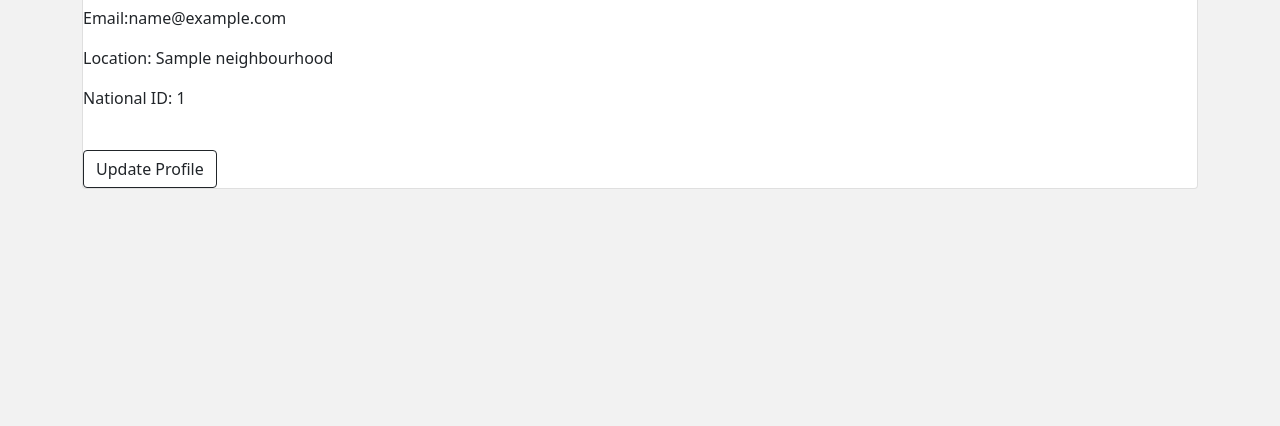
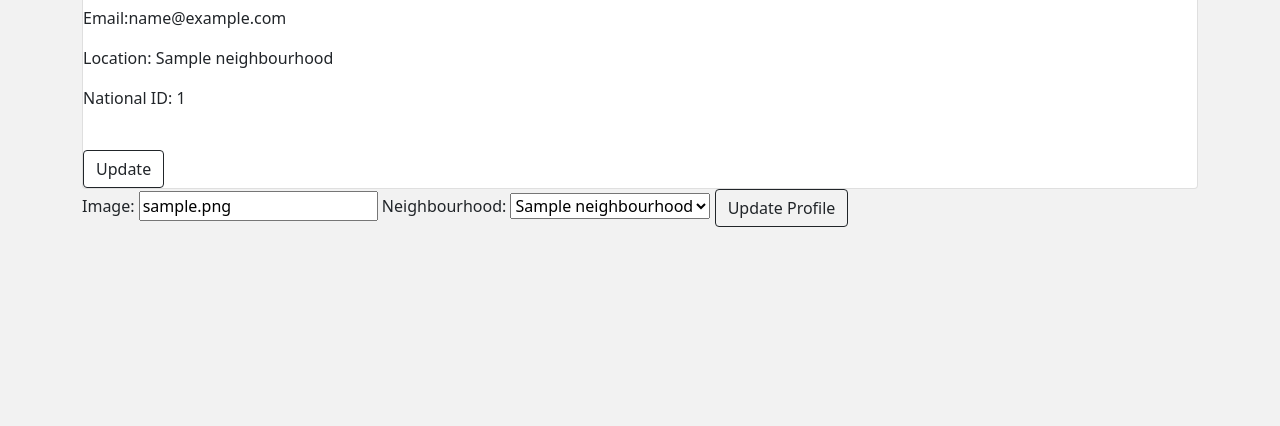
Before and after one commit to AdnanK1/quickchat, a Django app: page /update-profile in a window 1280 px wide. Shown: the part 415-841 px from the top of the page. Run offline with Django 4.2, Linux system fonts and the light colour scheme; a user stored in the database is signed in; tables that the repository leaves empty hold one stand-in row (values such as "Sample post"); some libraries are stand-ins or nearby versions.

Commit message:
Base/Templates:Added the profile update form

```diff
--- a/base/forms.py
+++ b/base/forms.py
@@ -20,3 +20,9 @@ class PostForm(ModelForm):
         model = models.Post
         fields = '__all__'
         exclude = ['author']
+
+class UserUpdateform(ModelForm):
+    class Meta:
+        model = models.Client
+        fields = '__all__'
+        exclude = ['user','email','national_id']
--- a/base/templates/profile.html
+++ b/base/templates/profile.html
@@ -12,9 +12,15 @@
             <p>Location: {{profile.neighbourhood}}</p>
             <p>National ID: {{profile.national_id}}</p>
             <br>
-            <a href="" class="btn btn-outline-dark">Update Profile</a>
+            <a href="{% url 'update' %}" class="btn btn-outline-dark">Update</a>
         </div>
     </div>
+    <!-- Update form -->
+    <form action="{% url 'update' %}" method="POST" enctype="multipart/form-data">
+        {% csrf_token %}
+        {{form}}
+        <button type="submit" class="btn btn-outline-dark">Update Profile</button>
+    </form>
 </div>
 {% endif %}
 {% endblock %}
--- a/base/views.py
+++ b/base/views.py
@@ -1,6 +1,6 @@
 from multiprocessing import context
 from django.shortcuts import render,redirect
-from .forms import CreateUserForm,SetUpForm,PostForm
+from .forms import CreateUserForm,SetUpForm,PostForm,UserUpdateform
 from django.contrib import messages
 from django.contrib.auth import authenticate,login,logout
 from django.contrib.auth.decorators import login_required
@@ -112,5 +112,13 @@ def business(request):
 @login_required(login_url='login')
 def updateProfile(request):
     profile = request.user.profile
-    context = {'profile':profile}
+    form = UserUpdateform(instance=profile)
+    if request.method == 'POST':
+        form = UserUpdateform(request.POST,request.FILES,instance=profile)
+        if form.is_valid():
+            form.save()
+            messages.success(request,f'Your account has been updated')
+            return redirect('profile')
+
+    context = {'profile':profile,'form':form}
     return render(request,'profile.html',context)
```
